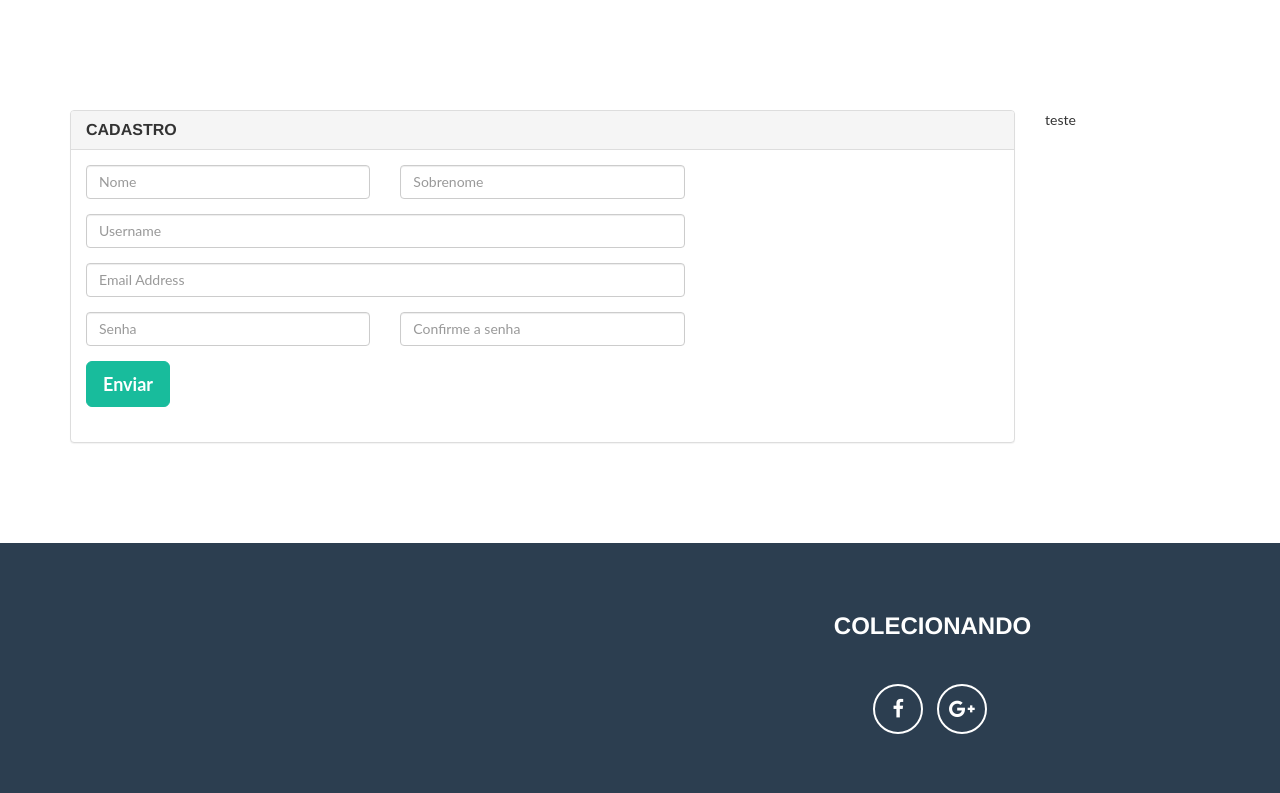
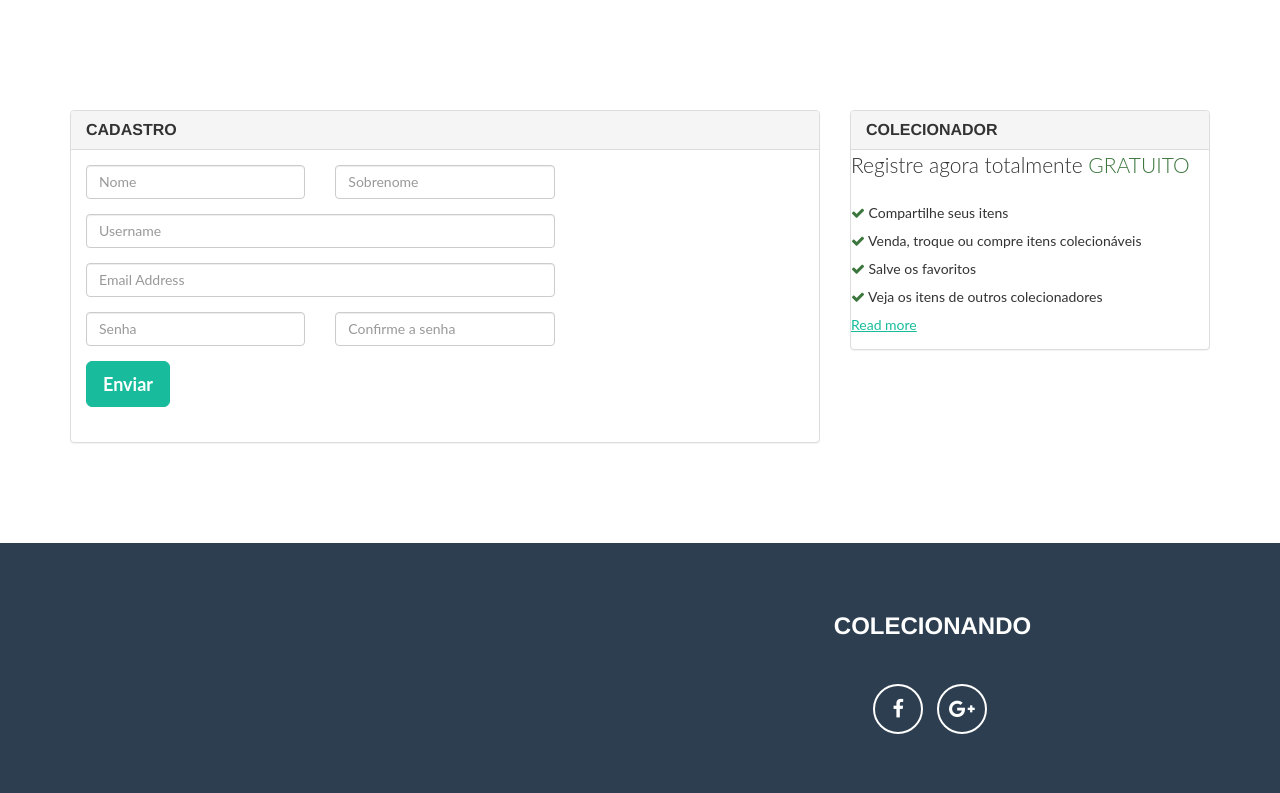
Before and after one commit to karenyov/colecionador, a CodeIgniter app: page /colecionador/login/create_user in a window 1280 px wide; the page is wider, and only the part inside the window is pictured. Shown: the part 96-889 px from the top of that part. Run offline with CodeIgniter, Linux system fonts and the light colour scheme; some libraries are stand-ins or nearby versions.

Commit message:
Atualizado view de cadastro de usuarios

```diff
--- a/application/views/login/create.php
+++ b/application/views/login/create.php
@@ -11,7 +11,7 @@ $this->load->view('template/menu');
 </style>
 <div class="container" style="margin-top: 110px; margin-bottom: 80px;">
     <div class="row">
-        <div class="col-md-10">
+        <div class="col-md-8">
             <div class="panel panel-default">
                 <div class="panel-heading">
                     <h3 class="panel-title">Cadastro</h3>
@@ -69,14 +69,25 @@ $this->load->view('template/menu');
                             </div>
                         </div>
                     </div>
-
                     <input class="btn btn-lg btn-success" type="submit" value="Enviar">
                     </form>
                 </div><br>
             </div>
         </div>
-        <div class="col-md-2">
-            teste
+        <div class="col-md-4">
+            <div class="panel panel-default">
+                <div class="panel-heading">
+                    <h3 class="panel-title">Colecionador</h3>
+                </div>
+                <p class="lead">Registre agora totalmente <span class="text-success">GRATUITO</span></p>
+                <ul class="list-unstyled" style="line-height: 2">
+                    <li><span class="fa fa-check text-success"></span> Compartilhe seus itens</li>
+                    <li><span class="fa fa-check text-success"></span> Venda, troque ou compre itens colecionáveis</li>
+                    <li><span class="fa fa-check text-success"></span> Salve os favoritos</li>
+                    <li><span class="fa fa-check text-success"></span> Veja os itens de outros colecionadores</li>
+                    <li><a href="/read-more/"><u>Read more</u></a></li>
+                </ul>
+            </div>
         </div>
     </div>
 </div>
```
